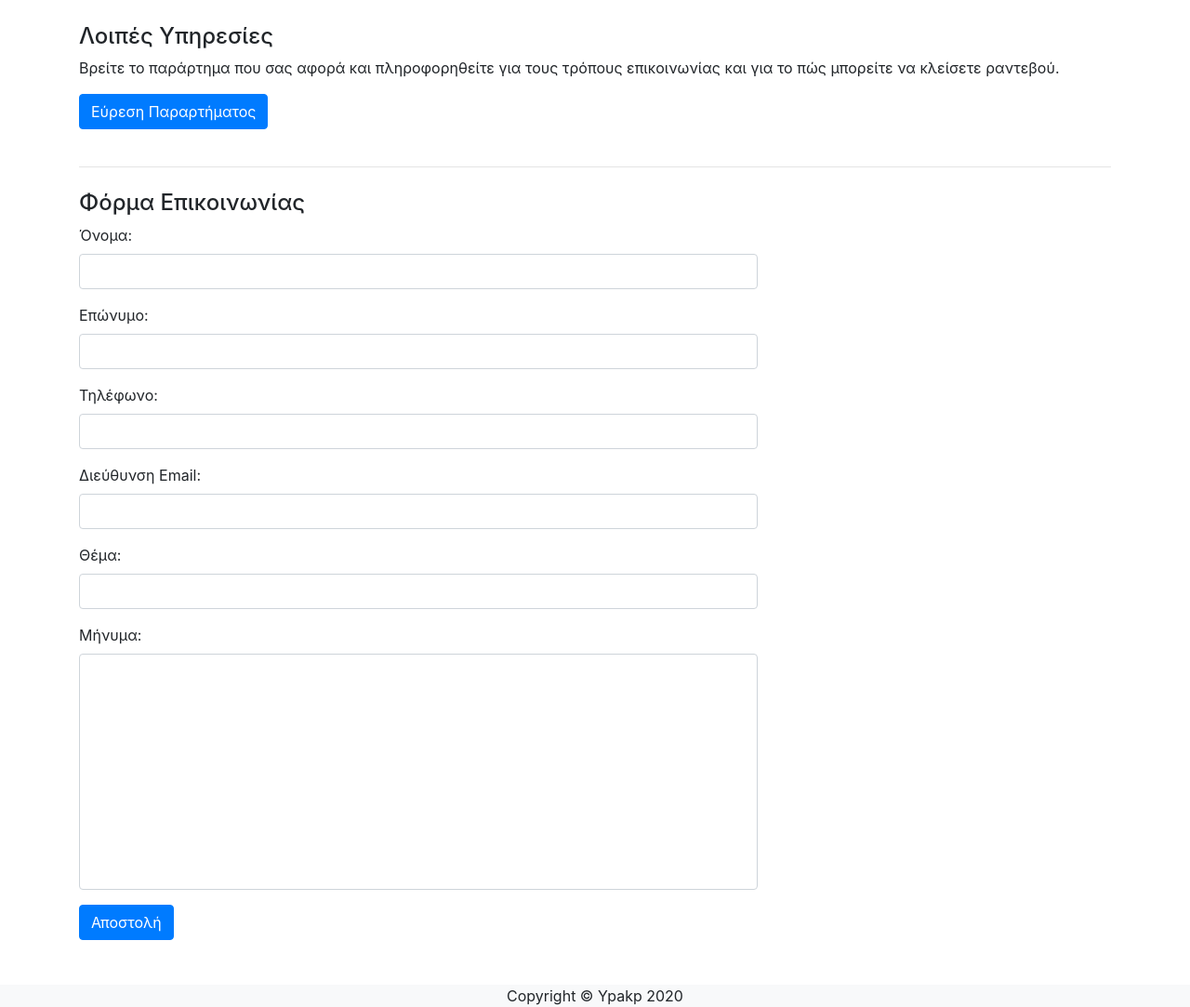
After one commit to ks46/Human-Computer-Interaction, a PHP site: page /index-level/dateform.php in a window 1280 px wide. The commit adds this page. Shown: the part 507-1590 px from the top of the page at 93% size. Run offline with PHP 8.4, Linux system fonts and the light colour scheme.

Commit message:
Pages related with appointments now are connected with appointment page (said page in the works)

```diff
--- a/startbootstrap-modern-business-gh-pages/covid19/ores-leitourgias-grafeion.php
+++ b/startbootstrap-modern-business-gh-pages/covid19/ores-leitourgias-grafeion.php
@@ -27,7 +27,7 @@
       Πληροφορηθείτε για τους τρόπους επικοινωνίας και για το πώς μπορείτε να κλείσετε ραντεβού
       για το παράρτημα που σας αφορά.
     </p>
-    <a class="btn btn-primary" href="#">Εύρεση Παραρτήματος</a>
+    <a class="btn btn-primary" href="../index-level/dateform.php">Εύρεση Παραρτήματος</a>
   </section>
 
   <!-- NOTE: Timetable section starts here -->
--- a/startbootstrap-modern-business-gh-pages/index-level/contact.php
+++ b/startbootstrap-modern-business-gh-pages/index-level/contact.php
@@ -62,7 +62,7 @@
           Βρείτε το παράρτημα που σας αφορά και πληροφορηθείτε για τους τρόπους επικοινωνίας
           και για το πώς μπορείτε να κλείσετε ραντεβού.
         </p>
-        <a class="btn btn-primary" href="#">Εύρεση Παραρτήματος</a>
+        <a class="btn btn-primary" href="dateform.php">Εύρεση Παραρτήματος</a>
       </div>
     </div>
   </section>
--- /dev/null
+++ b/startbootstrap-modern-business-gh-pages/index-level/dateform.php
@@ -0,0 +1,127 @@
+<?php
+  $title="Επικοινωνία - Κλείστε Ραντεβού";
+  require_once "../top.php";
+?>
+
+<!-- Page Content -->
+<div class="container my-4">
+  <!-- NOTE: breadcrumb section starts here -->
+  <nav aria-label="breadcrumb">
+    <ol class="breadcrumb breadcrumb-bg">
+      <li class="breadcrumb-item"><a href="index.php">Αρχική</a></li>
+      <li class="breadcrumb-item active" aria-current="page">Επικοινωνία</li>
+    </ol>
+  </nav>
+  <!-- NOTE: breadcrumb section ends here -->
+
+  <!-- NOTE: alert section starts here -->
+  <div class="alert alert-danger text-center" role="alert">
+    Λόγω του καθολικού lockdown, μπορείτε να προσέλθετε στα γραφεία του υπουργείου
+    <strong>
+    μόνο κατόπιν ραντεβού.
+    </strong>
+    <!-- <br> -->
+     <a href="../covid19/ores-leitourgias-grafeion.php" class="alert-link">Μάθετε περισσότερα</a>.
+  </div>
+  <!-- NOTE: alert section ends here -->
+
+
+  <!-- NOTE: contact info section starts here -->
+  <section>
+    <h1 class="h3">Στοιχεία Επικοινωνίας</h1>
+    <div class="row">
+      <!-- Contact Details Column -->
+      <div class="col-lg-5 mb-4">
+        <address>
+          <h2 class="h4">Υπουργείο Εργασίας</h2>
+          <p>Σταδίου 29, Αθήνα 105 59</p>
+          <p>
+            Ώρες Λειτουργίας:
+            Τρίτη - Παρασκευή 9:00 - 15:00
+          </p>
+          <p>Τηλεφωνικό Κέντρο:
+            <a href="tel:+302131516649">213-151-6649</a> - <a href="tel:+302131516651">213-151-6651</a>
+          </p>
+          <p>
+            Email:
+            <a href="mailto:pliroforisi-politi@ypakp.gr">pliroforisi-politi@ypakp.gr</a>
+          </p>
+        </address>
+      </div>
+
+      <!-- Map Column -->
+      <!-- Embedded Google Map -->
+      <div class="col-lg-7 mb-4">
+        <iframe style="width: 100%; height: 250px; border: 0;" src="https://www.google.com/maps/embed?pb=!1m18!1m12!1m3!1d3144.859105629967!2d23.728891015323633!3d37.980417279722495!2m3!1f0!2f0!3f0!3m2!1i1024!2i768!4f13.1!3m3!1m2!1s0x14a1bd3bacfad54f%3A0xb64e5b8e619348ea!2sStadiou%2029%2C%20Athina%20105%2059!5e0!3m2!1sen!2sgr!4v1608727678815!5m2!1sen!2sgr"></iframe>
+      </div>
+
+      <div class="col-lg-12 mb-4">
+        <h3 class="h4">Λοιπές Υπηρεσίες</h3>
+        <p>
+          Βρείτε το παράρτημα που σας αφορά και πληροφορηθείτε για τους τρόπους επικοινωνίας
+          και για το πώς μπορείτε να κλείσετε ραντεβού.
+        </p>
+        <a class="btn btn-primary" href="#">Εύρεση Παραρτήματος</a>
+      </div>
+    </div>
+  </section>
+  <!-- NOTE: contact info section ends here -->
+
+  <hr>
+
+  <!-- NOTE: Contact Form starts here -->
+  <!-- In order to set the email address and subject line for the contact form go to the bin/contact_me.php file. -->
+  <div class="row mt-4">
+    <div class="col-lg-8 mb-4">
+      <h4>Φόρμα Επικοινωνίας</h4>
+      <form name="sentMessage" id="contactForm" novalidate>
+        <div class="control-group form-group">
+          <div class="controls">
+            <label>Όνομα:</label>
+            <input type="text" class="form-control" id="firstname" required data-validation-required-message="Εισάγετε όνομα">
+            <p class="help-block"></p>
+          </div>
+        </div>
+        <div class="control-group form-group">
+          <div class="controls">
+            <label>Επώνυμο:</label>
+            <input type="text" class="form-control" id="lastname" required data-validation-required-message="Εισάγετε επώνυμο">
+            <p class="help-block"></p>
+          </div>
+        </div>
+        <div class="control-group form-group">
+          <div class="controls">
+            <label>Τηλέφωνο:</label>
+            <input type="tel" class="form-control" id="phone" required data-validation-required-message="Εισάγετε αριθμό τηλεφώνου">
+          </div>
+        </div>
+        <div class="control-group form-group">
+          <div class="controls">
+            <label>Διεύθυνση Email:</label>
+            <input type="email" class="form-control" id="email" required data-validation-required-message="Εισάγετε διεύθυνση email">
+          </div>
+        </div>
+        <div class="control-group form-group">
+          <div class="controls">
+            <label>Θέμα:</label>
+            <input type="email" class="form-control" id="email" required data-validation-required-message="Επιλέξτε θέμα">
+          </div>
+        </div>
+        <div class="control-group form-group">
+          <div class="controls">
+            <label>Μήνυμα:</label>
+            <textarea rows="10" cols="100" class="form-control" id="message" required data-validation-required-message="Εισάγετε το κείμενο που θέλετε να στείλετε" maxlength="999" style="resize:none"></textarea>
+          </div>
+        </div>
+        <div id="success"></div>
+        <button type="submit" class="btn btn-primary" id="sendMessageButton">Αποστολή</button>
+      </form>
+    </div>
+    <!-- NOTE: Contact Form ends here -->
+  </div>
+  <!-- /.row -->
+</div>
+<!-- End of Content -->
+
+
+<?php require_once "../bottom.php"; ?>
--- a/startbootstrap-modern-business-gh-pages/index-level/index.php
+++ b/startbootstrap-modern-business-gh-pages/index-level/index.php
@@ -22,7 +22,7 @@
       <div class="col-lg-7">
         <p class="lead">Η προσέλευση του κοινού στα γραφεία του Υπουργείου γίνεται μόνο κατόπιν ραντεβού, για έκτακτες περιπτώσεις</p>
         <p class="lead">
-          <a class="btn btn-primary btn-lg" href="#" role="button">Κλείστε Ραντεβού</a>
+          <a class="btn btn-primary btn-lg" href="dateform.php" role="button">Κλείστε Ραντεβού</a>
         </p>
       </div>
     </div>
```
